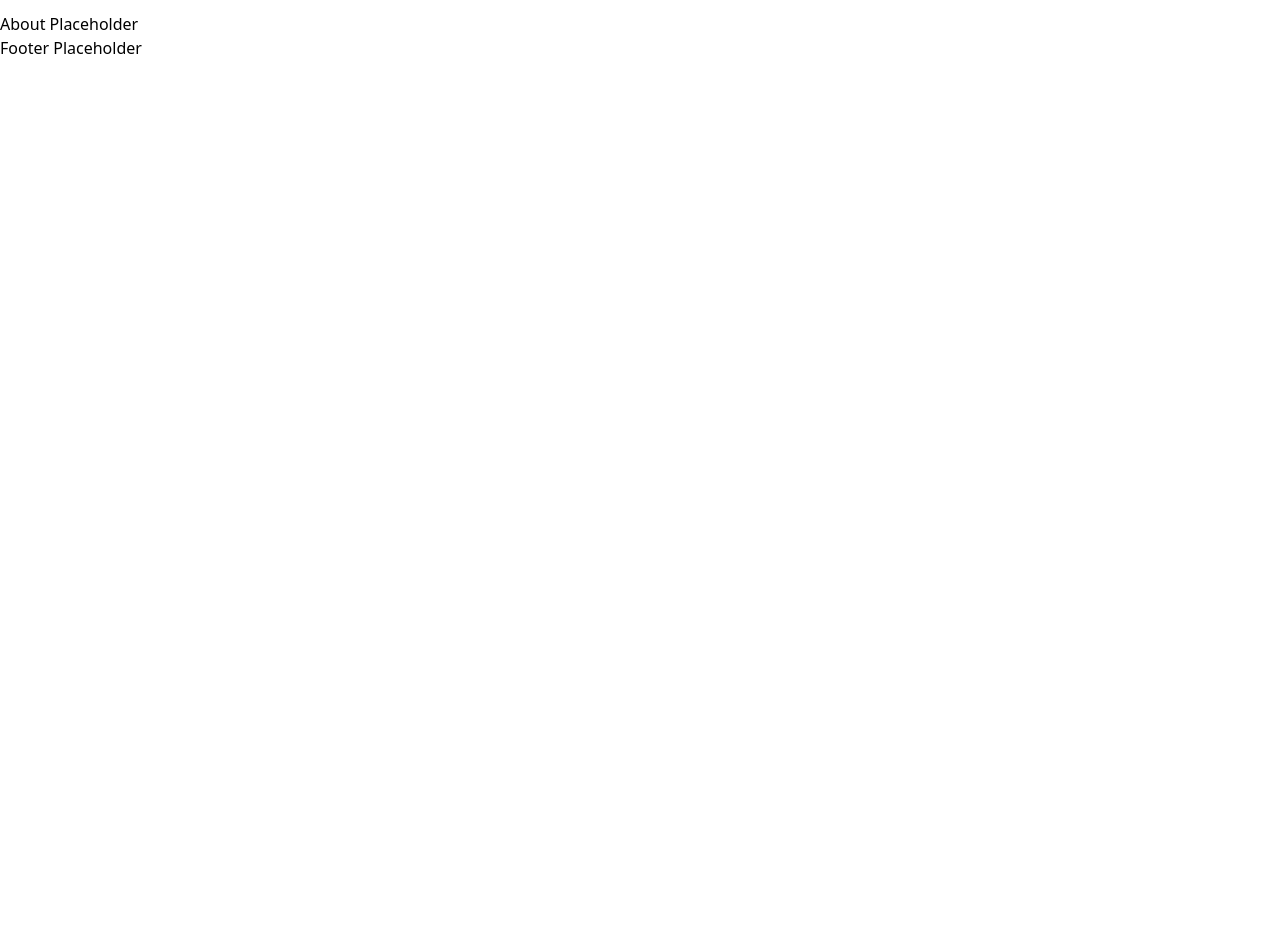
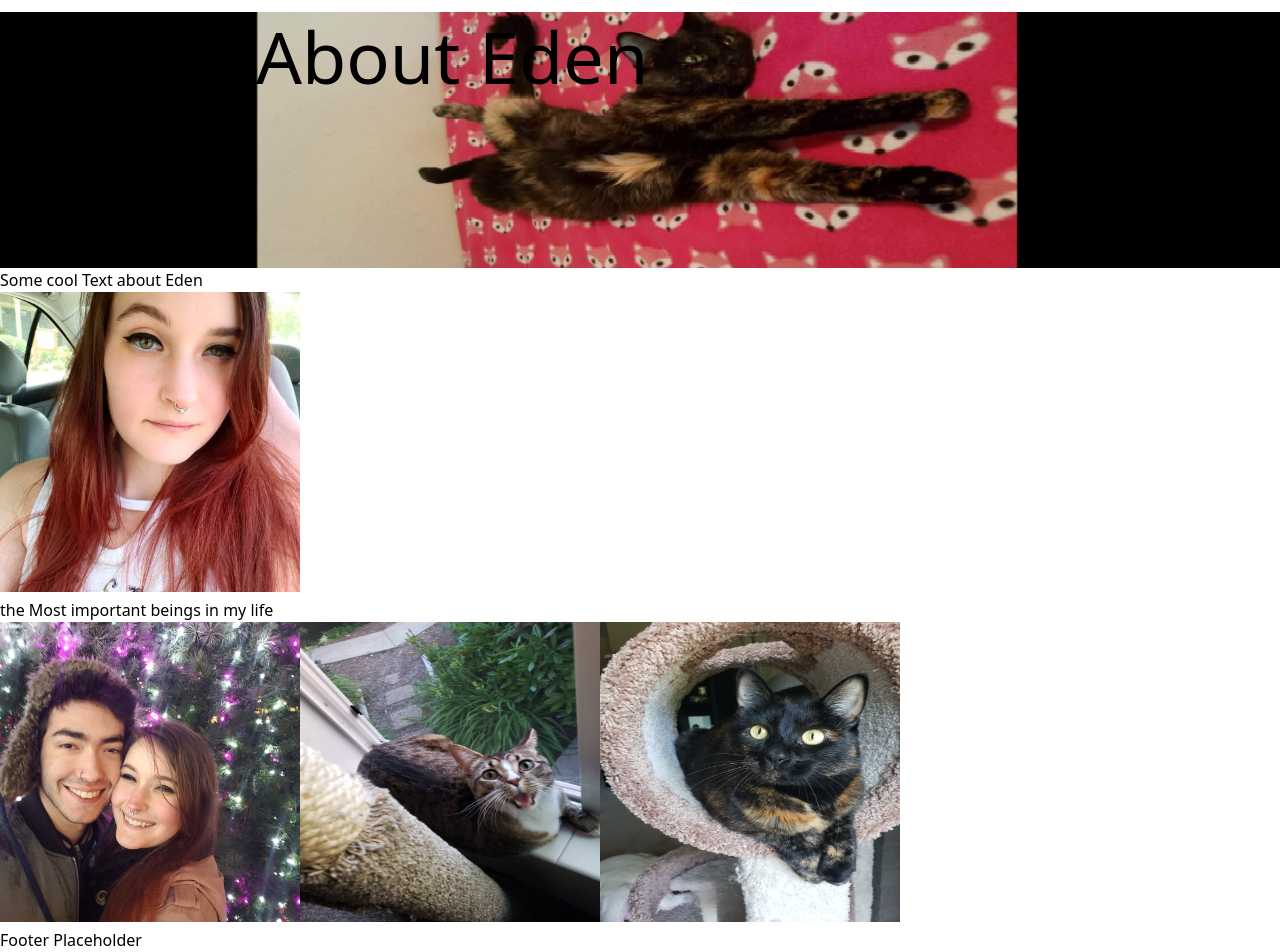
Before and after one commit to eden-brekke/next-portfolio, a Next.js app: page /about in a window 1280 px wide. Shown: the part 188-1140 px from the top of the page. Before the commit the page ends 800 px from the top, so only its background shows below. Built offline with nearby package versions, Linux system fonts and the light colour scheme.

Commit message:
added photos

```diff
--- a/components/About.js
+++ b/components/About.js
@@ -1,5 +1,54 @@
+import Image from 'next/image'
+import punk from '../assets/pumpkinbanner.png'
+import eden from '../assets/itsme.png'
+import mikeynme from '../assets/mikeynme.jpg'
+import punkers from '../assets/punkers.jpg'
+import jackingtons from '../assets/jackingtons.jpg'
+
 export default function About(){
   return(
-    <h1>About Placeholder</h1>
+    <>
+    <div className="pt-2" style={{ position: 'relative', width: '100vw', height: '20vw' }}>
+    <h1 className="text-7xl z-10 " style={{ position: 'absolute',left:'20%', opacity: '1'}}>About Eden </h1>
+    <Image
+    src={punk}
+    layout="fill"
+    objectFit="cover"
+    alt="Pumpkin Banner"
+    style={{opacity:'1', zIndex:'-1'}}
+    priority
+  />
+  </div>
+  <div>
+    <p>Some cool Text about Eden</p>
+    <Image
+    src={eden}
+    width={300}
+    height={300}
+    alt="eden headshot"
+    />
+  </div>
+  <div>
+    <p> the Most important beings in my life</p>
+    <Image
+    src={mikeynme}
+    width={300}
+    height={300}
+    alt="eden headshot"
+    />
+    <Image
+    src={jackingtons}
+    width={300}
+    height={300}
+    alt="eden headshot"
+    />
+    <Image
+    src={punkers}
+    width={300}
+    height={300}
+    alt="eden headshot"
+    />
+  </div>
+  </>
   )
 }
```
